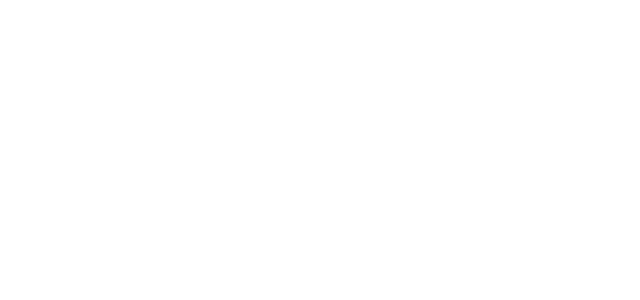
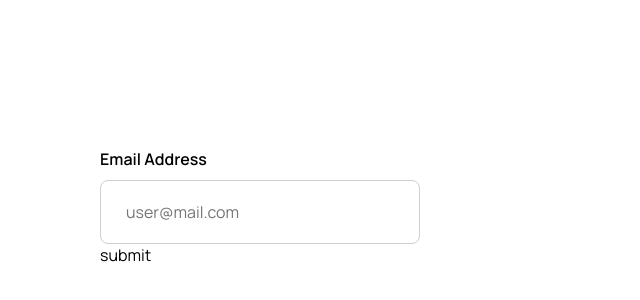
Before and after one commit to Yazdun/next-ts-audiophile, a Next.js app: page / in a window 1280 px wide. Shown: the part 152-452 px from the top of the page, without its empty margins (0-640 px from the left). Built offline with nearby package versions, Linux system fonts and the light colour scheme.

Commit message:
general : made progress

```diff
--- a/components/index.ts
+++ b/components/index.ts
@@ -1,2 +1,3 @@
 export { SEO } from '@components/seo'
 export { Button } from '@components/button'
+export { Input } from '@components/input'
--- /dev/null
+++ b/components/input/framer.ts
@@ -0,0 +1,6 @@
+export const framer_error = {
+  initial: { opacity: 0, y: 10 },
+  animate: { opacity: 1, y: 0 },
+  exit: { opacity: 0, y: 10 },
+  transition: { duration: 0.2 },
+}
--- a/components/input/index.tsx
+++ b/components/input/index.tsx
@@ -1,5 +1,61 @@
 import React from 'react'
+import css from './styles.module.css'
+import cn from 'classnames'
+import { is_input_valid, find_input_error } from '@utils/index'
+import { useFormContext } from 'react-hook-form'
+import { motion, AnimatePresence } from 'framer-motion'
+import { framer_error } from './framer'
 
-export const Input: React.FC = () => {
-  return <div>Input</div>
+interface IProps {
+  name: string
+  label: string
+  type: string
+  id: string
+  placeholder: string
+  validation?: object
 }
+
+export const Input: React.FC<IProps> = ({
+  name,
+  label,
+  type,
+  id,
+  placeholder,
+  validation,
+}) => {
+  const {
+    register,
+    formState: { errors },
+  } = useFormContext()
+
+  const inputErrors: any = find_input_error(errors, name)
+  const isInvalid: boolean = is_input_valid(inputErrors)
+
+  return (
+    <div className={cn(css.container)}>
+      <div className={css.head}>
+        <label htmlFor={id} className={css.label}>
+          {label}
+        </label>
+        <AnimatePresence exitBeforeEnter initial={false}>
+          {isInvalid && (
+            <motion.p
+              className={css.error}
+              {...framer_error}
+              key={inputErrors.error.message}
+            >
+              {inputErrors.error.message}
+            </motion.p>
+          )}
+        </AnimatePresence>
+      </div>
+      <input
+        id={id}
+        type={type}
+        className={css.input}
+        placeholder={placeholder}
+        {...register(`${name}`, validation)}
+      />
+    </div>
+  )
+}
--- a/components/input/styles.module.css
+++ b/components/input/styles.module.css
@@ -0,0 +1,30 @@
+.container {
+  max-width: 20rem;
+}
+
+.head {
+  display: flex;
+  justify-content: space-between;
+}
+
+.input {
+  padding: 1.25rem 1.563rem;
+  border: 1px solid var(--clr-light-5);
+  border-radius: 0.5rem;
+  width: 100%;
+  font-weight: bold;
+  margin-top: 0.6rem;
+}
+
+.input::placeholder {
+  font-weight: normal;
+}
+
+.error {
+  color: var(--clr-danger-1);
+  font-weight: 600;
+}
+
+.label {
+  font-weight: 600;
+}
--- a/pages/index.tsx
+++ b/pages/index.tsx
@@ -1,11 +1,24 @@
 import type { NextPage } from 'next'
-import { Button, SEO } from '@components/index'
+import { Input, SEO } from '@components/index'
+import { useForm, FormProvider } from 'react-hook-form'
+import { email_validation } from '@utils/index'
+const Home: NextPage = () => {
+  const methods = useForm()
 
-const Home: NextPage = () => {
   return (
     <>
       <SEO />
-      <div style={{ padding: 100, marginTop: 200 }}></div>
+      <div style={{ padding: 100, marginTop: 200 }}>
+        <FormProvider {...methods}>
+          <form
+            onSubmit={methods.handleSubmit(data => console.log(data))}
+            noValidate
+          >
+            <Input {...email_validation} />
+            <button>submit</button>
+          </form>
+        </FormProvider>
+      </div>
     </>
   )
 }
--- a/styles/globals.css
+++ b/styles/globals.css
@@ -8,8 +8,10 @@
   --clr-light-2: #fafafa;
   --clr-light-3: #ffffff;
   --clr-light-4: #7f7f7f;
+  --clr-light-5: #cfcfcf;
   --clr-dark-1: #101010;
   --clr-dark-2: #000000;
+  --clr-danger-1: #cd2c2c;
 
   /* font-sizes */
   --fs-900: 3.5rem; /* 56px */
--- a/utils/index.ts
+++ b/utils/index.ts
@@ -9,3 +9,5 @@
   pin_validation,
   zip_validation,
 } from '@utils/input_validators'
+export { find_input_error } from '@utils/find_input_error'
+export { is_input_valid } from '@utils/is_input_valid'
--- a/utils/input_validators.ts
+++ b/utils/input_validators.ts
@@ -13,15 +13,15 @@
   validation: {
     required: {
       value: true,
-      message: 'required',
+      message: 'Required',
     },
     pattern: {
       value: /^[a-zA-Z0-9_.-]*$/,
-      message: 'wrong format',
+      message: 'Wrong format',
     },
     maxLength: {
       value: 20,
-      message: 'length exceeded',
+      message: 'Length exceeded',
     },
   },
 }
@@ -35,12 +35,12 @@
   validation: {
     required: {
       value: true,
-      message: 'required',
+      message: 'Required',
     },
     pattern: {
       value:
         /^(([^<>()[\]\\.,;:\s@"]+(\.[^<>()[\]\\.,;:\s@"]+)*)|(".+"))@((\[[0-9]{1,3}\.[0-9]{1,3}\.[0-9]{1,3}\.[0-9]{1,3}\])|(([a-zA-Z\-0-9]+\.)+[a-zA-Z]{2,}))$/,
-      message: 'wrong format',
+      message: 'Wrong format',
     },
   },
 }
@@ -54,11 +54,11 @@
   validation: {
     required: {
       value: true,
-      message: 'required',
+      message: 'Required',
     },
     pattern: {
       value: /^(\+\d{1,2}\s)?\(?\d{3}\)?[\s.-]?\d{3}[\s.-]?\d{4}$/,
-      message: 'wrong format',
+      message: 'Wrong format',
     },
   },
 }
@@ -72,12 +72,12 @@
   validation: {
     required: {
       value: true,
-      message: 'required',
-    },
+      message: 'Required',
     },
     minLength: {
       value: 10,
-    message: 'too short',
+      message: 'Too short',
+    },
   },
 }
 
@@ -90,11 +90,11 @@
   validation: {
     required: {
       value: true,
-      message: 'required',
+      message: 'Required',
     },
     pattern: {
       value: /^\d{5}(?:[-\s]\d{4})?$/,
-      message: 'wrong format',
+      message: 'Wrong format',
     },
   },
 }
@@ -108,20 +108,20 @@
   validation: {
     required: {
       value: true,
-      message: 'required',
+      message: 'Required',
     },
     pattern: {
       value: /^([^0-9]*)$/,
-      message: 'chars only',
-    },
+      message: 'Chars only',
     },
     minLength: {
       value: 3,
-    message: 'too short',
+      message: 'Too short',
     },
     maxLength: {
       value: 20,
-    message: 'length exceeded',
+      message: 'Length exceeded',
+    },
   },
 }
 
@@ -134,20 +134,20 @@
   validation: {
     required: {
       value: true,
-      message: 'required',
+      message: 'Required',
     },
     pattern: {
       value: /^([^0-9]*)$/,
-      message: 'chars only',
-    },
+      message: 'Chars only',
     },
     minLength: {
       value: 2,
-    message: 'too short',
+      message: 'Too short',
     },
     maxLength: {
       value: 20,
-    message: 'length exceeded',
+      message: 'Length exceeded',
+    },
   },
 }
 
@@ -160,11 +160,11 @@
   validation: {
     required: {
       value: true,
-      message: 'required',
+      message: 'Required',
     },
     pattern: {
       value: /^[0-9]*$/,
-      message: 'digits only',
+      message: 'Digits only',
     },
   },
 }
@@ -178,11 +178,11 @@
   validation: {
     required: {
       value: true,
-      message: 'required',
+      message: 'Required',
     },
     pattern: {
       value: /^[0-9]*$/,
-      message: 'digits only',
+      message: 'Digits only',
     },
   },
 }
```
Lines whose indentation alone changed are shown as unchanged.
